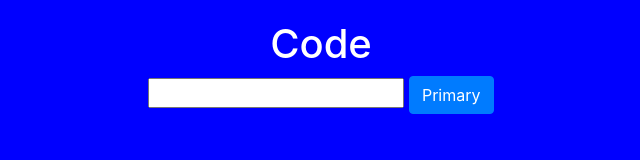
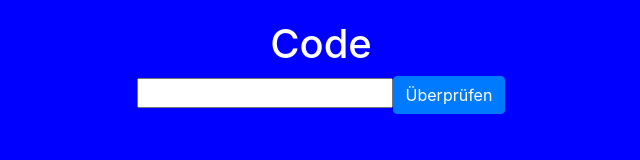
Before and after one commit to samuelru3/Schatzsuche, a plain HTML site: page index.html in a window 1280 px wide. Shown: the whole page, without its empty margins (319-959 px from the left). Drawn offline with nearby package versions, Linux system fonts and the light colour scheme.

Commit message:
überprüfung

```diff
--- a/app.js
+++ b/app.js
@@ -1,9 +1,20 @@
-const PokemonApp = {
+const SchatzApp = {
     data() {
         return {
             // --- Variablen zum Sichtbarmachen ---
             displayCode: true
 
         }
+    },
+
+    methods: {
+        ueberpruefen1() {
+            if (this.code1 == 1) {
+                console.log("1");
+            } else {
+                console.log("nicht");
+            }
+        }
     }
-}
+};
+Vue.createApp(SchatzApp).mount('#schatz-app');
--- a/index.html
+++ b/index.html
@@ -3,8 +3,7 @@
 
 <head>
     <meta charset="UTF-8">
-    <meta name="viewport" content="width=
-    , initial-scale=1.0">
+    <meta name="viewport" content="width=, initial-scale=1.0">
     <title>Schatzsuche</title>
 
     <link rel="stylesheet" href="https://cdn.jsdelivr.net/npm/bootstrap@4.5.3/dist/css/bootstrap.min.css"
@@ -13,6 +12,7 @@
 </head>
 
 <body>
+    <div id="schatz-app">
 
         <div id="Frage" style="display: none;">
             <h1>Frage</h2>
@@ -29,13 +29,16 @@
         <div id="code" v-if="displayCode">
             <h1>Code</h2>
                 <div>
-                <input type="number" name="code" id="code">
-                <button type="button" class="btn btn-primary">Primary</button>
+                    <input type="number" name="code1" id="code1" v-model="code1">
+                    <button type="button" class="btn btn-primary" @click="ueberpruefen1">Überprüfen</button>
                 </div>
+
         </div>
 
         <script src="https://unpkg.com/vue@next"></script>
         <script src="app.js"></script>
+
+    </div>
 </body>
 
 </html>
```
Lines whose indentation alone changed are shown as unchanged.
